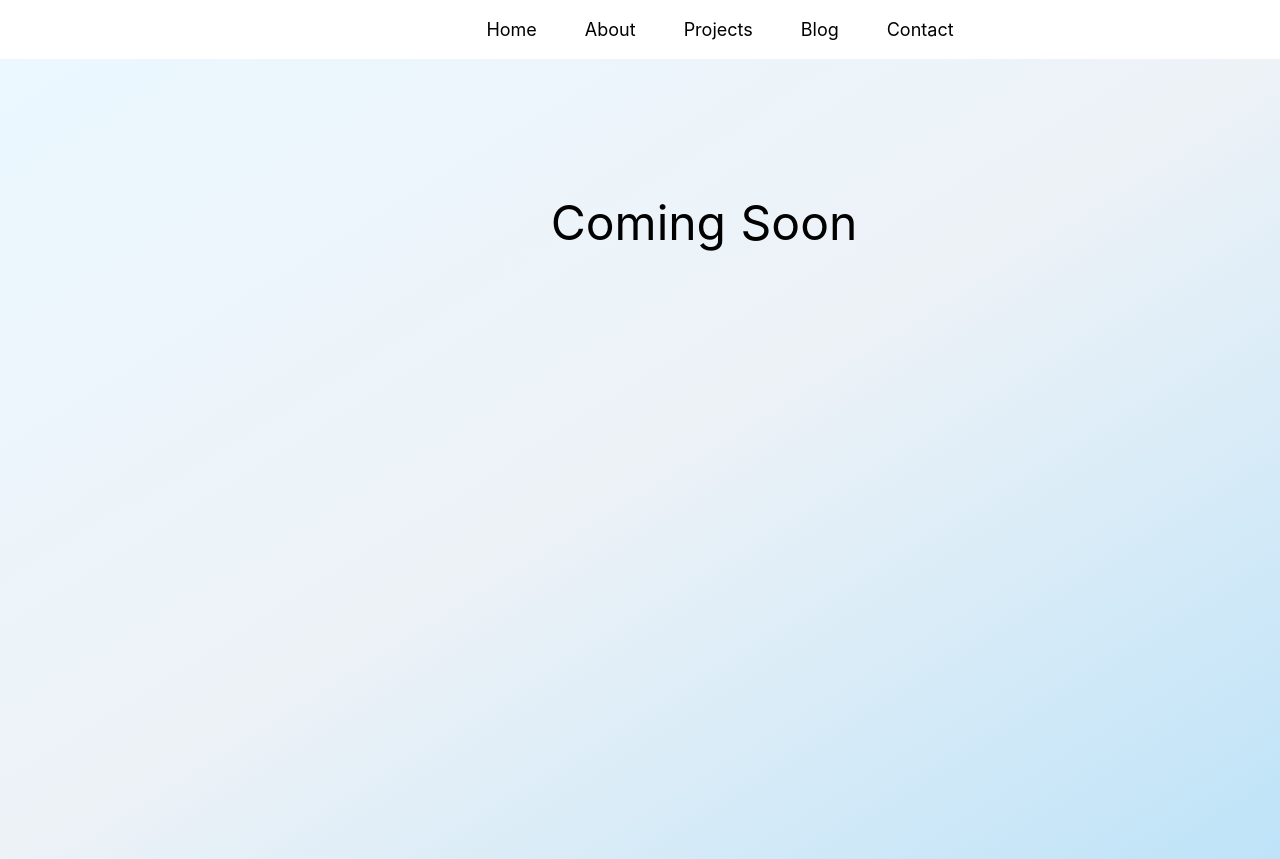
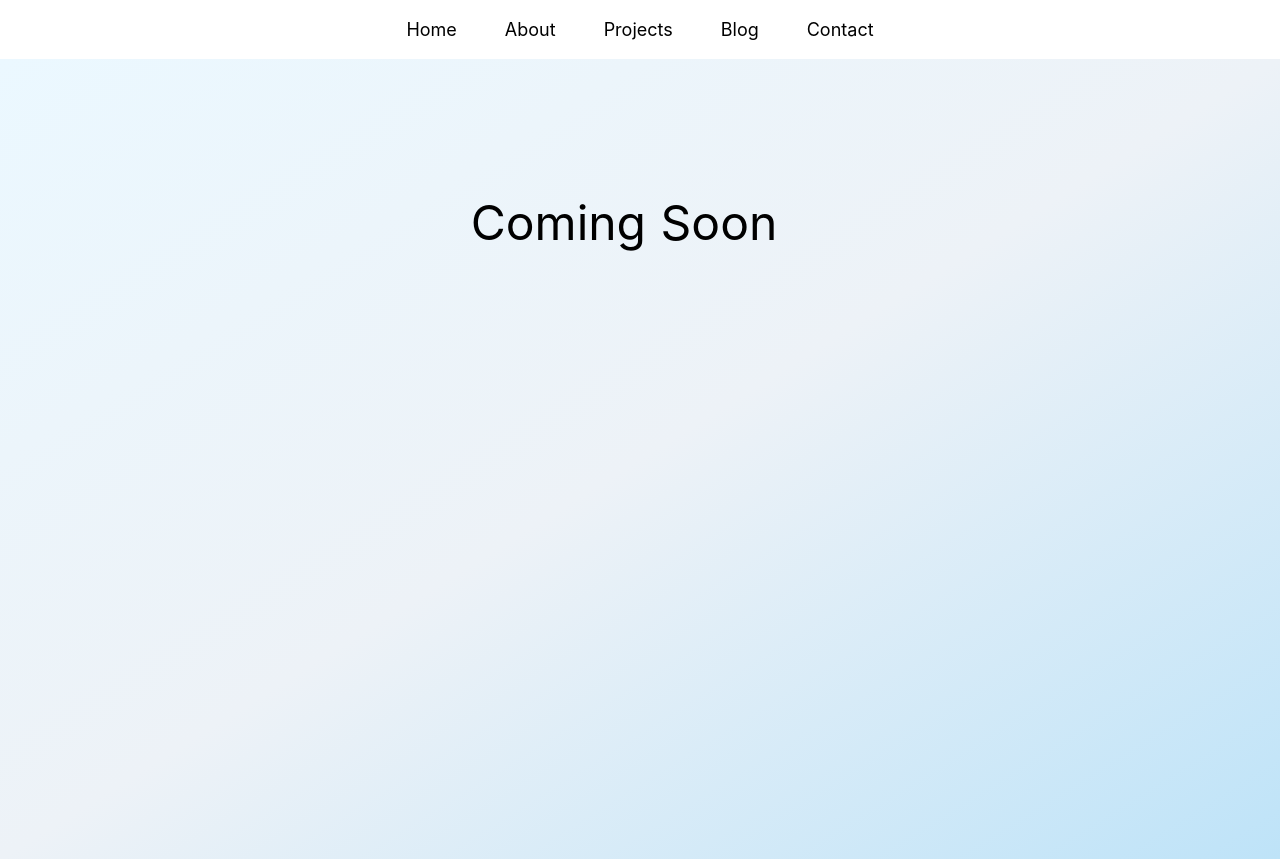
Before and after one commit to jahabeebs/jahabeebs.github.io, a Nuxt app: page /blog in a window 1280 px wide. Built offline with nearby package versions, Linux system fonts and the light colour scheme.

Commit message:
replaced email with google forms, cleaned up align

```diff
--- a/components/Navbar.vue
+++ b/components/Navbar.vue
@@ -1,6 +1,6 @@
 <template>
   <nav class="flex justify-center w-screen my-3 md:my-4">
-  <div class="flex text-md md:ml-40 md:text-lg space-x-6 md:space-x-12">
+  <div class="flex text-md md:text-lg space-x-6 md:space-x-12">
     <NuxtLink to="/" class="flex hover:text-blue-700">Home</NuxtLink>
     <NuxtLink to="/about" class="flex hover:text-blue-700">About</NuxtLink>
     <NuxtLink to="/projects" class="flex hover:text-blue-700">Projects</NuxtLink>
--- a/pages/about.vue
+++ b/pages/about.vue
@@ -9,7 +9,7 @@
             <h1 class="flex md:mr-48 text-2xl md:text-3xl pt-4 font-black justify-center"> Software Work Experience </h1>
             <h2 class="flex md:mr-48 text-1xl md:text-2xl pt-4 md:pt-8 justify-center text-center"> Developer <br> October 2020 - Current</h2>
             <div class="flex justify-center">
-                <img class="flex w-24 md:mr-48 md:w-40 mt-2" alt="Logo for Kroger Technology" src="~/assets/kroger-tech.png" />
+                <img class="flex w-20 md:mr-48 md:w-40 mt-2" alt="Logo for Kroger Technology" src="~/assets/kroger-tech.png" />
             </div>
         </div>
     </div>
--- a/pages/blog.vue
+++ b/pages/blog.vue
@@ -6,7 +6,7 @@
             </nav>
         </div>
         <div class="h-screen w-screen bg-gradient-to-br from-blue-100 via-gray-200 to-blue-200 md:pl-32 overflow-auto">
-            <h1 class="flex text-5xl pt-32 justify-center"> Coming Soon </h1>
+            <h1 class="flex text-5xl md:mr-40 pt-32 justify-center"> Coming Soon </h1>
         </div>
     </div>
 </template>
--- a/pages/contact.vue
+++ b/pages/contact.vue
@@ -6,11 +6,8 @@
             </nav>
         </div>
         <div class="h-screen w-screen bg-gradient-to-br from-blue-100 via-gray-200 to-blue-200 md:pl-32 overflow-auto">
-            <div class="flex flex-col justify-center">
-            <h1 class="flex font-black md:mr-48 md:text-4xl text-2xl pt-20 justify-center">Email Me!</h1>
-            <a class="flex justify-center md: mt-2 md:mr-48 md:h-12 h-10 hover:opacity-50" href="mailto: habib.50@osu.edu">
-            <img alt="Button to email Jacob Habib" src="~/assets/envelope-line.svg" />
-            </a>
+            <div class="flex md:mr-40 pt-4 justify-center">
+            <iframe src="https://docs.google.com/forms/d/e/1FAIpQLSf2d-CwqajTEOYZo0fW5jeINPkNtw81bIQC2yINSJ9uv5YWtw/viewform?embedded=true" width="640" height="820" frameborder="0" marginheight="0" marginwidth="0">Loading…</iframe>
             </div>
         </div>
     </div>
--- a/pages/index.vue
+++ b/pages/index.vue
@@ -15,9 +15,9 @@
               <a class="flex w-10 hover:opacity-50" href="https://linkedin.com/in/jacob-habib/">
               <img alt="Button to LinkedIn profile for Jacob Habib" src="~/assets/linkedin-square-color.svg" />
               </a>
-              <a class="flex hover:opacity-50" href="mailto: habib.50@osu.edu">
+              <NuxtLink to="/contact" class="flex hover:opacity-50">
               <img alt="Button to email Jacob Habib" src="~/assets/envelope-line.svg" />
-              </a>
+              </NuxtLink>
             </div>
           </div>
         </div>
--- a/pages/projects.vue
+++ b/pages/projects.vue
@@ -6,7 +6,7 @@
             </nav>
         </div>
         <div class="h-screen w-screen bg-gradient-to-br from-blue-100 via-gray-200 to-blue-200 md:pl-32 overflow-auto">
-            <h1 class="flex text-5xl pt-32 justify-center"> Coming Soon </h1>
+            <h1 class="flex text-5xl md:mr-40 pt-32 justify-center"> Coming Soon </h1>
         </div>
     </div>
 </template>
```
